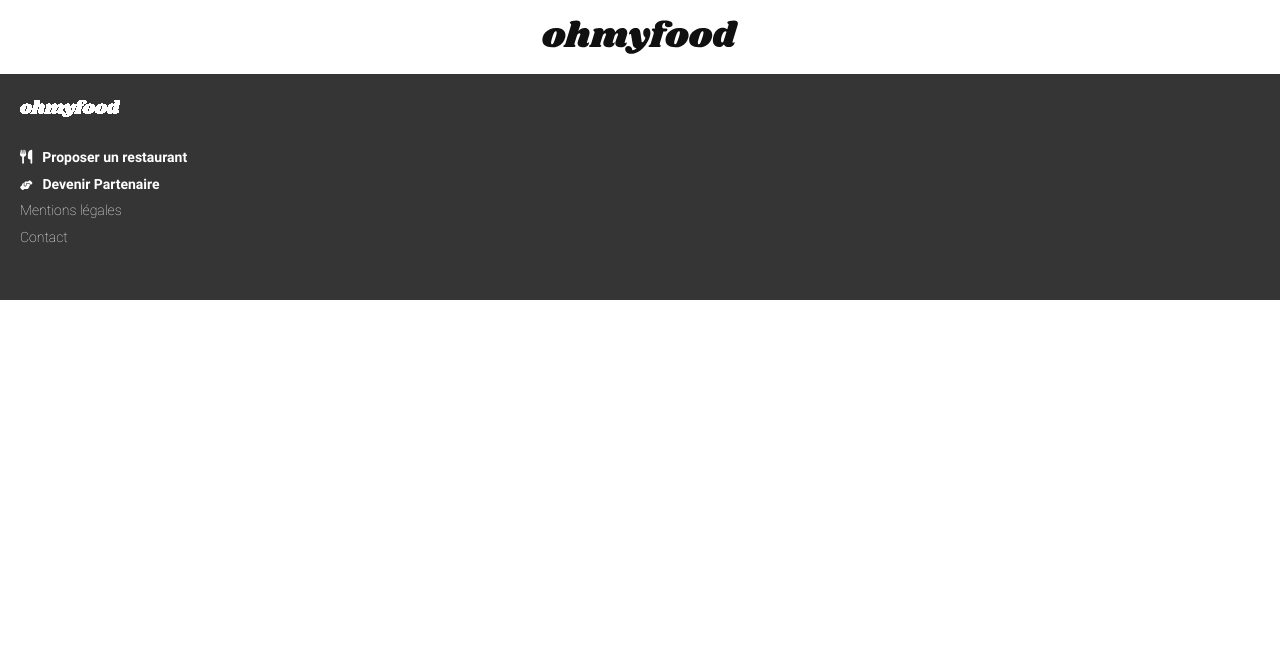
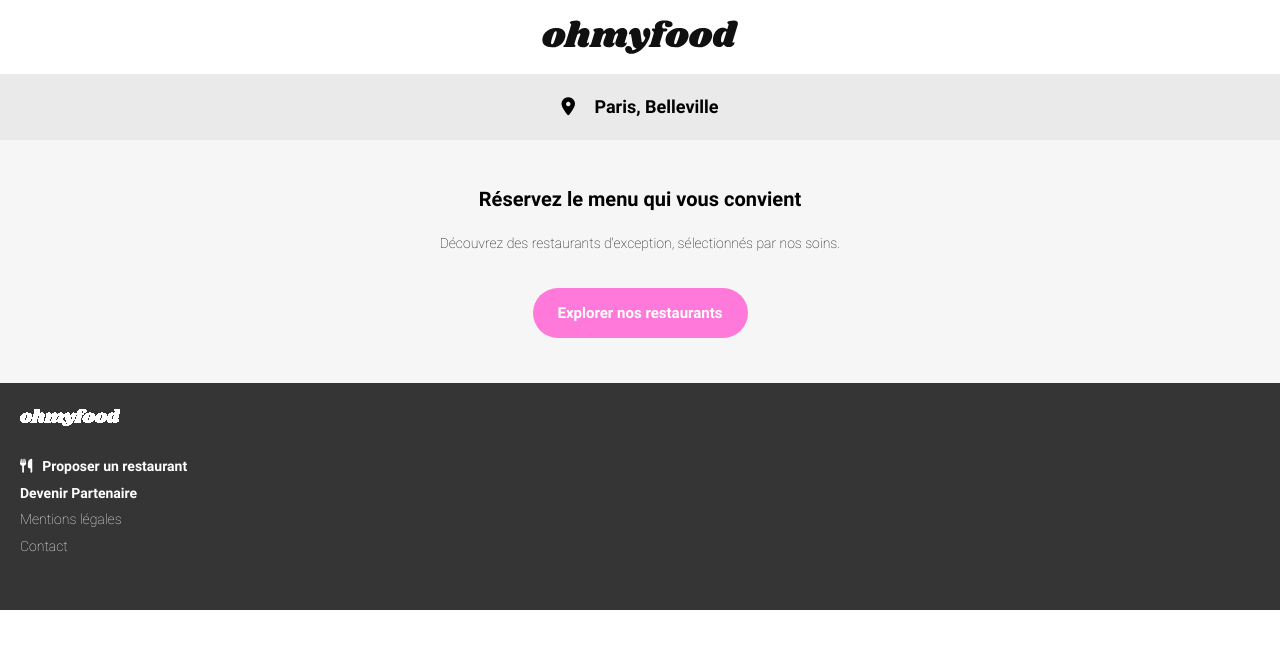
Before and after one commit to Avalonness/DOMINGUESVincent_3_01092021, a plain HTML site: page index.html in a window 1280 px wide. Drawn offline with Linux system fonts and the light colour scheme; files whose address does not match are found by name.

Commit message:
Ajout du Main-Header

```diff
--- a/index.html
+++ b/index.html
@@ -20,7 +20,18 @@
 <!--Main-->
             <main>
                 <div class="container">
-
+<!--Localisation-->
+                    <div class="localisation">
+                        <p><i class="fas fa-map-marker-alt"></i> Paris, Belleville</p>
+                    </div>
+                </div>
+<!--Main-Header-->
+                <div class="main-header">
+                    <div class="main-header__content">
+                        <h2>Réservez le menu qui vous convient</h2>
+                        <p>Découvrez des restaurants d'exception, sélectionnés par nos soins.</p>
+                        <button name="button" class="buttonsearch">Explorer nos restaurants</button><!--Bouton rechercher-->
+                    </div>
                 </div>
             </main>
 <!--Footer-->
@@ -31,7 +42,7 @@
                             <img src="img/Logo/footer.png" alt="Logo du site OhMyFood"/>
                             <ul>
                                 <li class="link-partner"><a href="index.html"><i class="fas fa-utensils"></i>Proposer un restaurant</a></li>
-                                <li class="link-partner"><a href="index.html"><i class="fas fa-hands-helping"></i>Devenir Partenaire</a></li>
+                                <li class="link-partner"><a href="index.html">Devenir Partenaire</a></li>
                                 <li><a href="index.html">Mentions légales</a></li>
                                 <li><a href="index.html">Contact</a></li>
                             <ul>
--- a/sass/style.scss
+++ b/sass/style.scss
@@ -55,6 +55,12 @@ html {
     list-style: none;
 }
 
+button
+{
+    text-decoration:none;
+    list-style: none;
+}
+
   .container
   {
       max-width: 100%;
@@ -76,6 +82,68 @@ html {
 /*------------------------------------*\
 	Main
 \*------------------------------------*/
+
+/*___________________ Localisation _____________ */
+
+.localisation
+{
+    width: 100%;
+    background-color: rgba(234, 234 , 234, 1);
+    font-family: 'Roboto-Bold';
+    font-size: 18px;
+    display: flex;
+    justify-content: center;
+    padding: 20px 0;
+        .fas
+        {
+            margin-right: 15px;
+        }
+}
+
+/*___________________ Main-Header _____________ */
+.main-header
+{
+    background-color: rgba(246, 246, 246, 1);
+    width: 100%;
+    padding: 45px 0;
+    display: flex;
+    justify-content: center;
+
+        &__content
+        {
+            width: 70%;
+            display: flex;
+            flex-direction: column;
+            justify-content: center;
+            align-items: center;
+            text-align: center;
+
+            h2
+            {
+                font-family: 'Roboto-Bold';
+                font-size: 20px;
+            }
+
+            p
+            {
+                margin-top: 20px;
+            }
+
+            .buttonsearch
+            {
+                margin-top: 35px;
+                height: 50px;
+                width: 215px;
+                border: none;
+                background-color: $ColorSecondary;
+                border-radius: 25px;
+                color: white;
+                font-family: 'Roboto-Bold';
+                font-size: 15px;
+            }
+        }
+}
+
 
 /*------------------------------------*\
 	Footer
```
Also changed, not shown: css/style.css, 1 other file.
